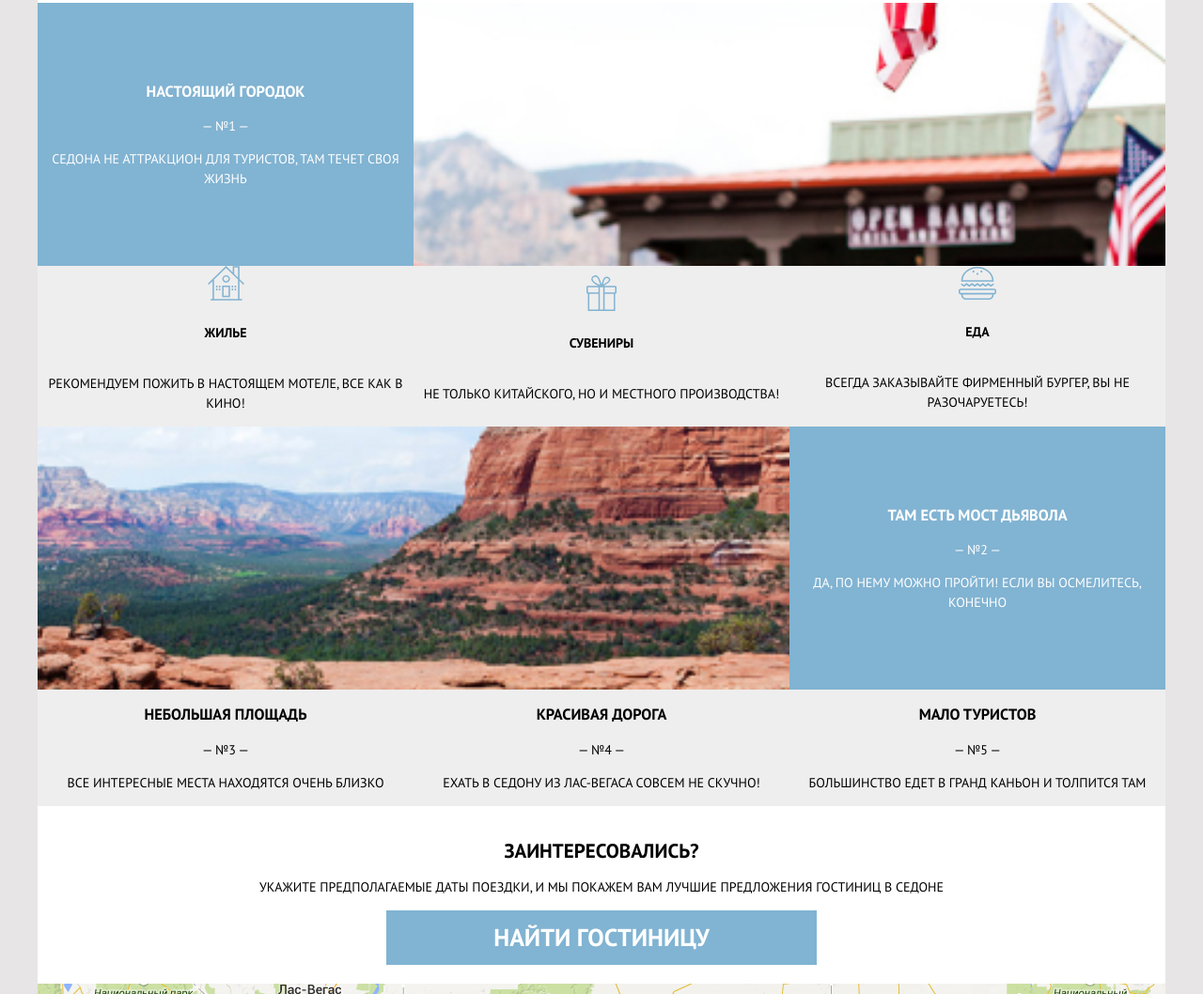
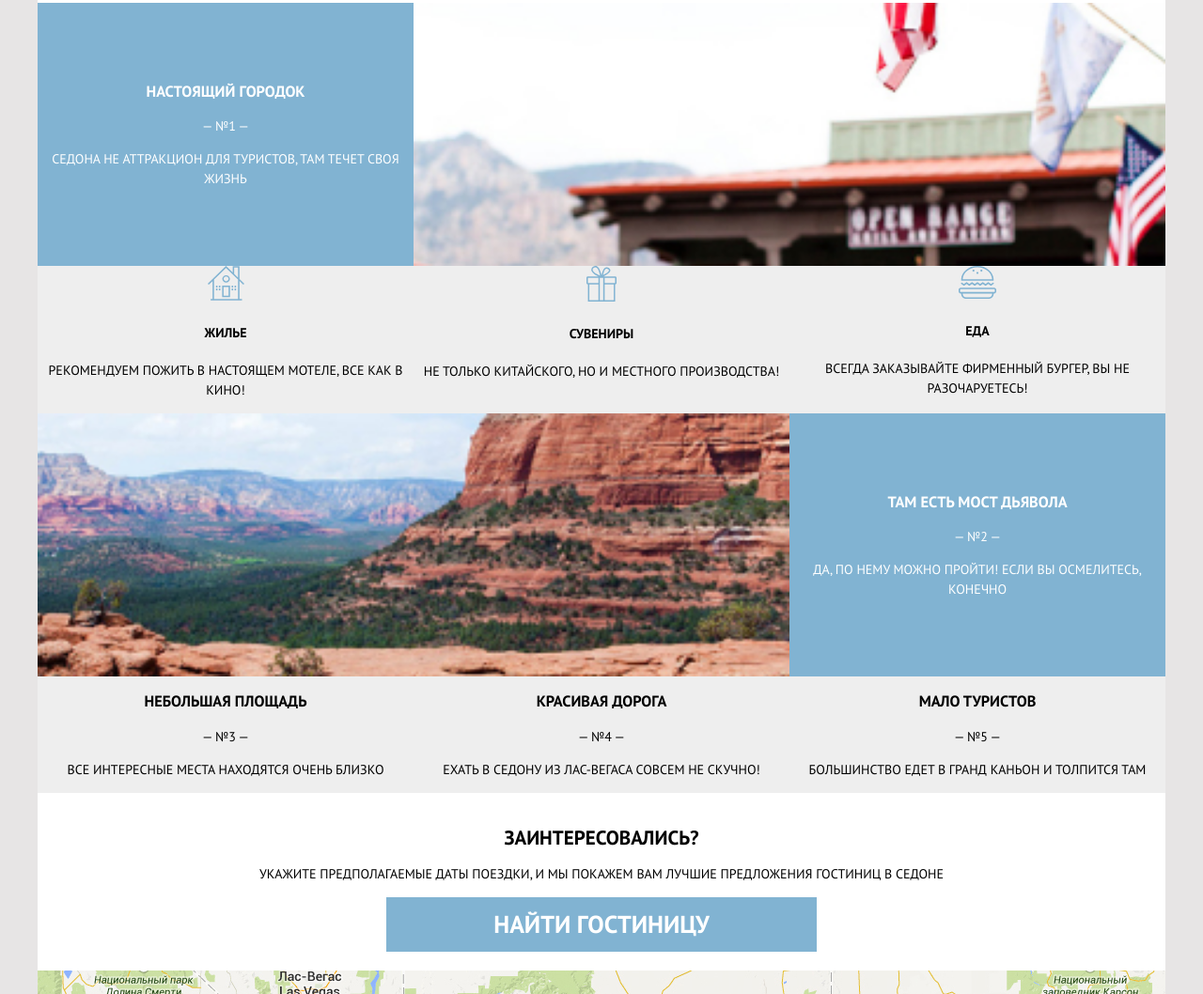
Before and after one commit to artemevskih/581221-sedona-24, a website: page source/index.html in a window 1280 px wide. Shown: the part 676-1734 px from the top of the page at 94% size. Drawn offline with nearby package versions, Linux system fonts and the light colour scheme; files that its build step writes are made by us from their sources.

Commit message:
benefits

```diff
--- a/source/index.html
+++ b/source/index.html
@@ -78,7 +78,7 @@
             <li class="benefits__item benefits__item--picture">
             </li>
             <li class="benefits__item benefits__item--sub">
-              <span class="benefits__icon">
+              <div class="benefits__icon-container">
                 <svg width="39" height="37" viewBox="0 0 39 37" fill="none" xmlns="http://www.w3.org/2000/svg">
                   <path d="M15.4015 33.2194H23.7549V21.0613H15.4015V33.2194ZM22.2408 31.7441H16.9155V22.5365H22.1886V31.7441H22.2408Z" fill="#81B3D2"/>
                   <path d="M37.9036 20.0431L39 18.9748L33.8313 13.9386V0.203483H26.6265V6.91843L19.4739 0L0 19.0257L1.09639 20.094L5.16867 16.126V35.3552H3.13253V36.8305H36.494V35.3552H33.8313V16.0752L37.9036 20.0431ZM28.1406 1.72961H32.2651V12.4633L28.1406 8.44455V1.72961ZM32.3173 35.3043H6.73494V14.5999L19.4739 2.13657L32.2651 14.5999V35.3043H32.3173Z" fill="#81B3D2"/>
@@ -92,29 +92,21 @@
                   <path d="M27.0443 24.1128H25.478V26.0968H27.0443V24.1128Z" fill="#81B3D2"/>
                   <path d="M30.1769 24.1128H28.6106V26.0968H30.1769V24.1128Z" fill="#81B3D2"/>
                 </svg>
-              </span>
-              <h4>
-                Жилье
-              </h4>
-              <p>
-                Рекомендуем пожить в настоящем мотеле, все как в кино!
-              </p>
+              </div>
+              <h4>Жилье</h4>
+              <p>Рекомендуем пожить в настоящем мотеле, все как в кино!</p>
             </li>
             <li class="benefits__item benefits__item--sub">
-              <span class="benefits__icon">
+              <div class="benefits__icon-container">
                 <svg width="32" height="38" viewBox="0 0 32 38" fill="none" xmlns="http://www.w3.org/2000/svg">
                   <path d="M30.5778 11.2058H30.527H18.1841C25.0921 7.76156 25.6508 5.58358 25.3968 4.36796C24.8381 2.39259 22.5524 0.873068 20.419 1.68348C17.6254 2.74714 16.8635 6.9005 16.1016 9.88889C15.1365 6.84985 14.2222 3.0004 12.0381 1.02502C11.4286 0.467863 10.5143 -0.0892942 9.14286 0.0120071C7.11111 0.21461 4.21587 2.69649 5.43492 5.48228C6.55238 8.16676 10.2603 9.88888 12.7492 11.2565H1.42222C0.609524 11.2565 0 11.9149 0 12.6747V18.3475C0 19.158 0.660317 19.7658 1.42222 19.7658H1.5746V38H30.527V19.7658H30.5778C31.3905 19.7658 32 19.1073 32 18.3475V12.6747C32 11.8643 31.3397 11.2058 30.5778 11.2058ZM21.2317 2.94975C22.2984 2.79779 23.7206 3.6082 23.873 4.57057C24.0762 5.93813 22.1968 7.2044 21.3333 7.76156C20.0635 8.62262 18.8444 9.07847 17.6762 9.78758C18.0825 7.91351 18.946 3.25365 21.2317 2.94975ZM9.75238 7.91351C8.63492 7.15375 6.50159 5.68488 6.55238 4.01341C6.60317 2.18999 9.44762 0.721116 10.9714 2.08868C12.9016 3.76016 13.8159 7.66026 14.527 10.3954C12.9016 9.58498 11.3778 8.97717 9.75238 7.91351ZM12.7492 36.4805H3.04762V19.7658H12.7492V36.4805ZM12.7492 18.2462H1.52381V12.7253H12.7492V18.2462ZM17.8286 36.4805H14.2222V12.7253H17.8286V36.4805ZM29.0032 36.4805H19.3524V19.7658H29.054V36.4805H29.0032ZM30.4762 18.2462H19.3524V12.7253H30.4762V18.2462Z" fill="#81B3D2"/>
                 </svg>
-              </span>
-              <h4>
-                Сувениры
-              </h4>
-              <p>
-                Не только китайского, но и местного производства!
-              </p>
+              </div>
+              <h4>Сувениры</h4>
+              <p>Не только китайского, но и местного производства!</p>
             </li>
             <li class="benefits__item benefits__item--sub">
-              <span class="benefits__icon">
+              <div class="benefits__icon-container">
                 <svg width="40" height="35" viewBox="0 0 40 35" fill="none" xmlns="http://www.w3.org/2000/svg">
                   <path d="M37.7428 23.3004H2.25722C0.997375 23.3004 0 24.3135 0 25.4785V27.2514C0 28.4164 0.997375 29.3788 2.25722 29.3788H2.78215V29.8853C2.78215 32.6712 5.14436 34.9 7.979 34.9H32.021C34.9081 34.9 37.2179 32.6206 37.2179 29.8853V29.3788H37.7428C38.9501 29.3788 40 28.4164 40 27.2007V25.4278C40 24.3135 39.0026 23.3004 37.7428 23.3004ZM35.6955 29.8853C35.6955 31.8101 34.0682 33.3804 32.0735 33.3804H7.92651C5.93176 33.3804 4.30446 31.8101 4.30446 29.8853V29.3788H35.6955V29.8853ZM38.4252 27.2007C38.4252 27.5553 38.1102 27.8592 37.7428 27.8592H2.25722C1.88976 27.8592 1.5748 27.5553 1.5748 27.2007V25.4278C1.5748 25.1239 1.88976 24.82 2.25722 24.82H37.7953C38.1627 24.82 38.4777 25.1239 38.4777 25.4785V27.2007H38.4252Z" fill="#81B3D2"/>
                   <path d="M8.50396 19.1973L11.3386 21.2234L14.2257 19.1973L17.1129 21.2234L20 19.1973L22.8347 21.2234L25.7218 19.1973L28.6089 21.2234L31.4961 19.1973L34.3832 21.2234L37.6903 18.8427L36.7979 17.627L34.3832 19.2986L31.4961 17.2725L28.6089 19.2986L25.7218 17.2725L22.8347 19.2986L20 17.2725L17.1129 19.2986L14.2257 17.2725L11.3386 19.2986L8.50396 17.2725L5.61681 19.2986L3.20212 17.627L2.25723 18.8427L5.61681 21.2234L8.50396 19.1973Z" fill="#81B3D2"/>
@@ -123,7 +115,7 @@
                   <path d="M15.8005 6.12866C16.3803 6.12866 16.8504 5.6751 16.8504 5.1156C16.8504 4.5561 16.3803 4.10254 15.8005 4.10254C15.2207 4.10254 14.7506 4.5561 14.7506 5.1156C14.7506 5.6751 15.2207 6.12866 15.8005 6.12866Z" fill="#81B3D2"/>
                   <path d="M24.1995 6.12866C24.7793 6.12866 25.2493 5.6751 25.2493 5.1156C25.2493 4.5561 24.7793 4.10254 24.1995 4.10254C23.6196 4.10254 23.1496 4.5561 23.1496 5.1156C23.1496 5.6751 23.6196 6.12866 24.1995 6.12866Z" fill="#81B3D2"/>
                 </svg>
-              </span>
+              </div>
               <h4>
                 Еда
               </h4>
--- a/source/sass/blocks/benefits.scss
+++ b/source/sass/blocks/benefits.scss
@@ -6,6 +6,22 @@
   counter-reset: numbers;
   display: grid;
   background-color: #ffffff;
+
+  &::before {
+    content: "";
+    display: block;
+    width: 100%;
+    height: 37px;
+    background-color: $light-blue;
+    background-image: url("../../img/arrow-background.svg");
+    background-repeat: no-repeat;
+    background-position: top;
+    background-size: calc(384px * 2) 37px;
+
+    @media (min-width: $tablet-width) {
+      display: none;
+    }
+  }
 
   @media (min-width: $tablet-width) {
     grid-template-columns: 1fr 1fr 1fr;
@@ -37,6 +53,7 @@
   &--color {
     background-color: $light-blue;
     color: $white;
+    min-height: 191px;
   }
 
   &--count {
@@ -44,6 +61,17 @@
       display: block;
       counter-increment: numbers;
       content: "— №" counter(numbers) " —";
+    }
+  }
+
+  &--sub {
+    display: grid;
+    grid-template-columns: 1fr 2fr;
+    text-align: left;
+
+    @media (min-width: $tablet-width) {
+      display: block;
+      text-align: center;
     }
   }
 
@@ -59,6 +87,12 @@
   }
 }
 
+.benefits__icon-container {
+  grid-column: 1/2;
+  grid-row: 1/3;
+  text-align: center;
+}
+
 .benefits__item p {
   order: 1;
 }
```
Also changed, not shown: source/img/arrow-background.svg.
